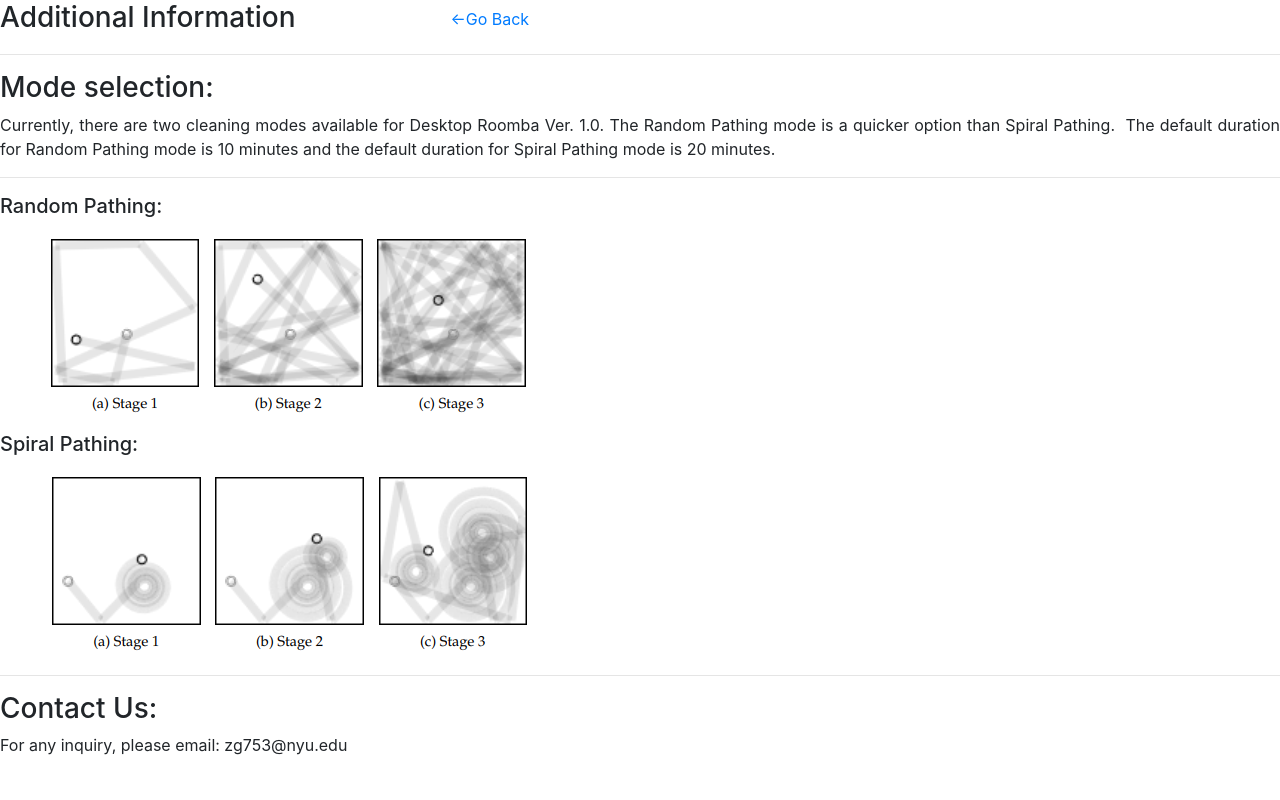
After one commit to ZidongGuo/Desktop-Roomba, a Flask app: page /AdditionalInformation in a window 1280 px wide. The commit adds this page. Run offline with Flask 2, Linux system fonts and the light colour scheme; some libraries are stand-ins or nearby versions.

Commit message:
#24 add web page for additional information

```diff
--- a/WebUI/Flask-app.py
+++ b/WebUI/Flask-app.py
@@ -244,6 +244,10 @@ def SwitchMode(action):
         RandAlgo()
     return redirect("/")
 
+@app.route('/AdditionalInformation')
+def loadInfo():
+    return render_template('AdditionalInformation.html')
+
 if __name__ == "__main__":
     try:
         #t1=Thread(target=GetStuck)
--- /dev/null
+++ b/WebUI/templates/AdditionalInformation.html
@@ -0,0 +1,30 @@
+<!DOCTYPE html>
+<html lang="en">
+
+<head>
+    <meta charset="utf-8">
+    <meta name="viewport" content="width=device-width, initial-scale=1.0, shrink-to-fit=no">
+    <title>Untitled</title>
+    <link rel="stylesheet" href="assets/bootstrap/css/bootstrap.min.css">
+    <link rel="stylesheet" href="assets/css/styles.css">
+</head>
+
+<body>
+    <h3>Additional Information&nbsp; &nbsp; &nbsp; &nbsp; &nbsp; &nbsp; &nbsp; &nbsp; &nbsp; &nbsp;<button class="btn btn-link" type="button" onclick="history.back(-1)">&lt;-Go Back</button></h3>
+    <hr>
+    <h3>Mode selection:</h3>
+    <p class="text-justify">Currently, there are two cleaning modes available for Desktop Roomba Ver. 1.0. The Random Pathing mode is a quicker option than Spiral Pathing.&nbsp; The default duration for Random Pathing mode is 10 minutes and the default duration for Spiral Pathing mode is 20 minutes.&nbsp;&nbsp;</p>
+    <hr>
+    <h5>Random Pathing:&nbsp;</h5>
+    <h1>&nbsp; &nbsp;&nbsp;<img src="assets/img/Random.png"></h1>
+    <h1></h1>
+    <h5>Spiral Pathing:</h5>
+    <h1>&nbsp; &nbsp;<img src="assets/img/Spiral.png"></h1>
+    <hr>
+    <h3>Contact Us:</h3>
+    <p>For any inquiry, please email: zg753@nyu.edu</p>
+    <script src="assets/js/jquery.min.js"></script>
+    <script src="assets/bootstrap/js/bootstrap.min.js"></script>
+</body>
+
+</html>
--- a/WebUI/templates/index.html
+++ b/WebUI/templates/index.html
@@ -17,8 +17,8 @@
         <div class="container"><a class="navbar-brand" href="#">Desktop Roomba&nbsp; 1.0&nbsp; &nbsp; &nbsp; &nbsp; &nbsp; &nbsp; &nbsp; &nbsp; &nbsp; &nbsp; &nbsp; &nbsp; &nbsp; &nbsp; &nbsp; &nbsp; &nbsp;&nbsp;</a><i class="fa fa-battery-2 fa-lg"></i> <button data-toggle="collapse" class="navbar-toggler" data-target="#navcol-1"><span class="sr-only">Toggle navigation</span><span class="navbar-toggler-icon"></span></button>
             <div class="collapse navbar-collapse" id="navcol-1">
                 <ul class="navbar-nav mr-auto">
-                    <li class="nav-item"><a class="nav-link active" href="#"><i class="fa fa-info"></i>&nbsp; &nbsp;About</a></li>
-                    <li class="nav-item"><a class="nav-link" href="#"><i class="fa fa-gear"></i>&nbsp;Additional Settings</a></li>
+                    <li class="nav-item"><a class="nav-link" href="/AdditionalInformation"><i class="fa fa-info"></i>&nbsp; &nbsp;Additional Information</a></li>
+                    <li class="nav-item"><a class="nav-link" href="#"><i class="fa fa-gear"></i>&nbsp;Additional Setting</a></li>
                 </ul>
             </div>
         </div>
```
Also changed, not shown: WebUI/assets/img/Random.png (added), WebUI/assets/img/Spiral.png (added).
